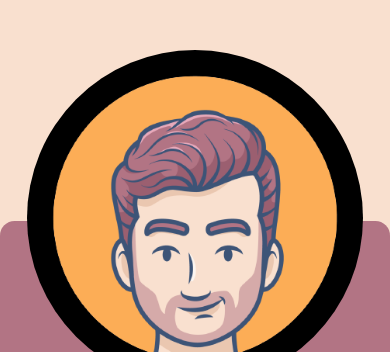
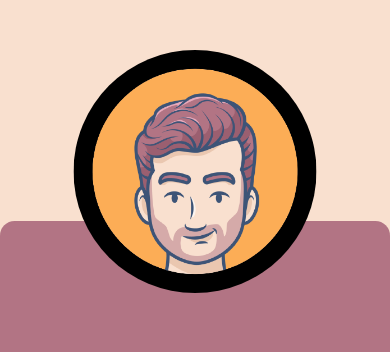
Before and after one commit to MrZahran/Contact_Page, a plain HTML site: page index.html in a window 390 px wide. Shown: the part 117-469 px from the top of the page. Drawn offline with Linux system fonts and the light colour scheme.

Commit message:
Uploading Design

```diff
--- a/script.js
+++ b/script.js
@@ -6,8 +6,6 @@ let allIconsCircle = document.querySelectorAll(".circle-container a");
 let contactIcon = document.querySelector("div.content i");
 let bottomDiv = document.querySelector("div.bottom");
 let contentDiv = document.querySelector("div.content");
-
-console.log(allIconsCircle);
 
 function viewContacts() {
   avatarContainer.style.position = "absolute";
--- a/style.css
+++ b/style.css
@@ -13,6 +13,8 @@ body {
   padding-left: 15px;
   padding-right: 15px;
   font-family: Acme, Arial, Helvetica, sans-serif;
+  position: relative;
+  height: 100vh;
 }
 
 .container .avatar {
@@ -33,6 +35,12 @@ body {
   border-radius: 50%;
   background-color: black;
   transition: all 1s ease;
+}
+
+@media (max-width: 767px) {
+  .container .avatar {
+    max-width: 70%;
+  }
 }
 
 .container .bottom {
```
